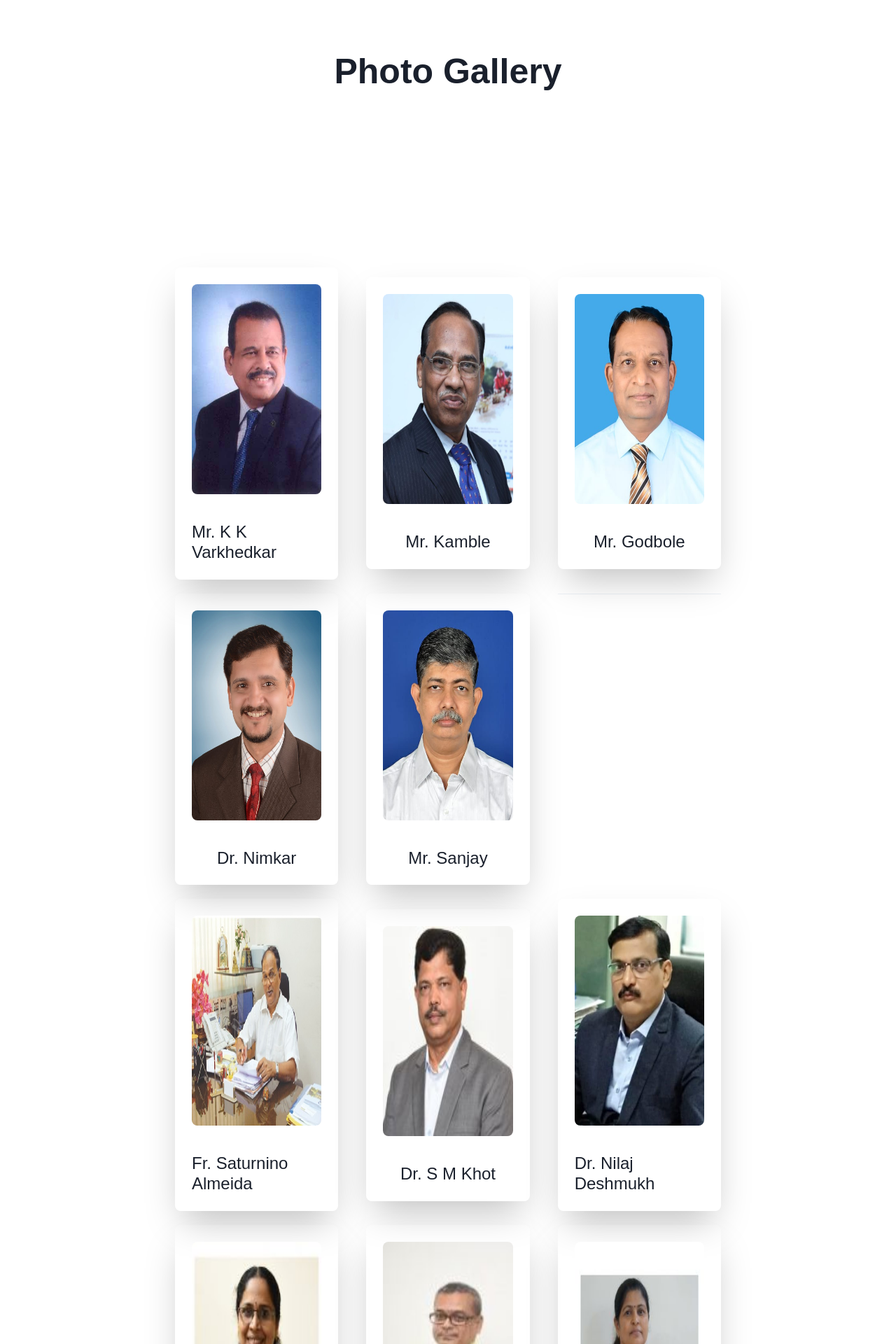
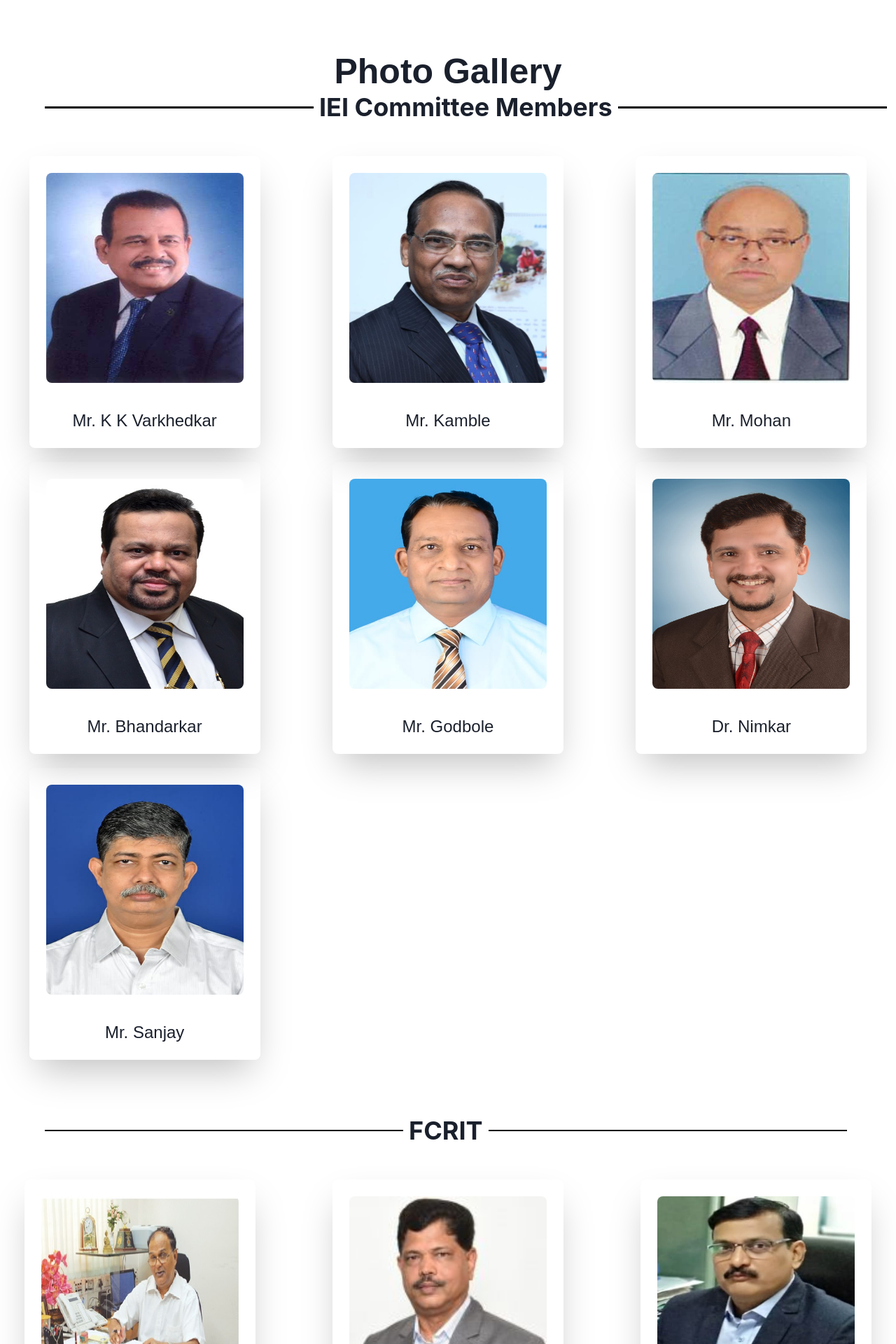
Before and after one commit to IEI-Website/IEI-Final, a Next.js app: page /photo in a window 1280 px wide. Shown: the part 360-2280 px from the top of the page at 70% size. Built offline with nearby package versions, Linux system fonts and the light colour scheme.

Commit message:
photo gallery partition and registration dropdown update

```diff
--- a/pages/photo/index.js
+++ b/pages/photo/index.js
@@ -1,6 +1,6 @@
 import Head from 'next/head'
 import Image from 'next/image'
-import {Center, Box, Divider, Heading, SimpleGrid} from "@chakra-ui/react";
+import {Center, HStack, Box, Divider, Heading, SimpleGrid, GridItem} from "@chakra-ui/react";
 import Header from '../components/Header';
 import Footer from '../components/Footer';
 import Card from './Card';
@@ -27,13 +27,32 @@ export default function Home() {
           Photo Gallery
         </Heading>
       </Center>
-      <SimpleGrid padding="250" columns={3}  spacingX='40px' spacingY='20px'>
+      <HStack>
+      <Box backgroundColor="black" h="3px" marginLeft="5%" w="30%"/>
+        <Heading >
+          IEI Committee Members
+        </Heading>
+      <Box  backgroundColor="black" h="3px" marginRight="5%" w="30%" />
+      </HStack>
+      <br/><br/>
+      <SimpleGrid paddingBottom="20" columns={3}  spacingX='20px' spacingY='20px'>
       <Card personName={"Mr. K K Varkhedkar"} image="/photos/KK-varkhedkar.jpeg"  />
       <Card personName={"Mr. Kamble"} image="/photos/kamble.jpeg"/>
+      <Card personName={"Mr. Mohan"} image="/photos/mohan.jpg" />
+      <Card personName={"Mr. Bhandarkar"} image="/photos/mr_bhandarkar.jpeg"  />
       <Card personName={"Mr. Godbole"} image="/photos/godbole.jpeg" />
       <Card personName={"Dr. Nimkar"} image="/photos/nimkar.jpeg"  />
       <Card personName={"Mr. Sanjay"} image="/photos/sanjay.jpeg"  />
-      <Divider color="blackAlpha.400" />
+      </SimpleGrid>
+      <HStack>
+      <Box backgroundColor="black" h="2px" marginLeft="5%" w="40%"/>
+        <Heading>
+          FCRIT
+        </Heading>
+      <Box  backgroundColor="black" h="2px" marginRight="5%" w="40%" />
+      </HStack>
+      <br/><br/>
+      <SimpleGrid paddingBottom="100" columns={3}  spacingX='40px' spacingY='20px'>
       <Card personName={"Fr. Saturnino Almeida"} image="/photos/Fr.jpeg"  />
       <Card personName={"Dr. S M  Khot"} image="/photos/sm-khot.jpeg"   />
       <Card personName={"Dr. Nilaj Deshmukh"} image="/photos/dr-nilaj-deshmukh.jpeg"   />
```
Also changed, not shown: pages/components/Navba.js (+9 -4 lines), public/photos/mohan.jpg (added), public/photos/mr_bhandarkar.jpeg (added).
